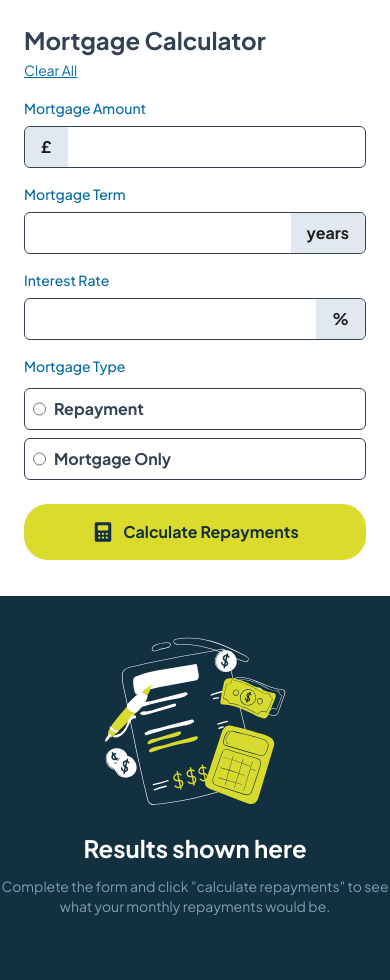
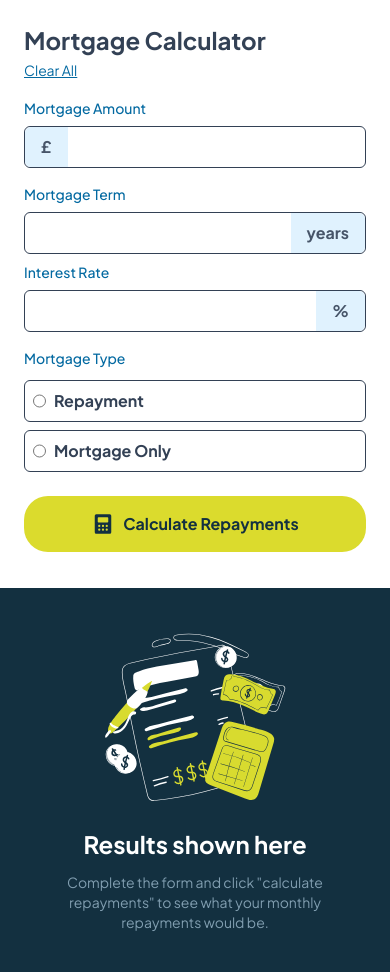
Before and after one commit to JonathanGun/frontend-mentor-mortgage-repayment-calculator, a Gatsby site: page / in a window 390 px wide. Built offline with nearby package versions, Linux system fonts and the light colour scheme; Gatsby itself is replaced by a stand-in of ours.

Commit message:
feat: draft, implement responsive design
Co-authored-by: Thatha26 <Thatha26@users.noreply.github.com>

```diff
--- a/src/pages/index.tsx
+++ b/src/pages/index.tsx
@@ -21,9 +21,12 @@ const IndexPage: React.FC<PageProps> = () => {
   return (
     <ThemeProvider theme={theme}>
       <CssBaseline />
-      <Box className="min-h-screen w-screen">
-        <Stack spacing={0}>
-          <Box className="bg-white p-6 space-y-4">
+      <Box className="min-h-screen w-screen bg-blue-50 flex justify-center items-center">
+        <Stack
+          spacing={0}
+          className="md:rounded-xl md:shadow-lg flex flex-col md:flex-row items-stretch justify-center h-max w-full md:w-[80%] bg-white"
+        >
+          <Box className="min-w-fit min-h-full max-w-4xl p-6 space-y-4 grow">
             <Box className="space-y-1">
               <Typography
                 variant="h5"
@@ -42,9 +45,9 @@ const IndexPage: React.FC<PageProps> = () => {
               >
                 Mortgage Amount
               </label>
-              <Box className="flex flex-row w-full h-full border border-slate-700 rounded-md">
-                <Box className="flex justify-center pl-4 p-2 rounded-l-md bg-slate-200">
-                  <span className="pr-2 font-bold">£</span>
+              <Box className="flex flex-border flex-row w-full h-full border border-slate-700 rounded-md">
+                <Box className="flex justify-center pl-4 p-2 rounded-l-md bg-sky-100">
+                  <span className="pr-2 font-bold text-slate-600">£</span>
                 </Box>
                 <Box className="flex flex-row grow justify-center rounded-r-md h-full w-full rounded-lg mt-2">
                   <input
@@ -56,14 +59,18 @@ const IndexPage: React.FC<PageProps> = () => {
                 </Box>
               </Box>
             </Box>
-            <Box>
+            <Stack
+              spacing={0}
+              className="flex flex-col md:flex-row space-y-2 md:space-y-0 space-x-0 md:space-x-2"
+            >
+              <Box className="grow">
                 <label
                   htmlFor="Mortgage Term"
                   className="block text-sm font-medium text-sky-700 mb-2"
                 >
                   Mortgage Term
                 </label>
-              <Box className="flex flex-row w-full h-full border border-slate-700 rounded-md">
+                <Box className="flex flex-row border w-full border-slate-700 rounded-md">
                   <Box className="flex flex-row grow justify-center rounded-r-md h-full w-full rounded-lg mt-2">
                     <input
                       id="Mortgage Term"
@@ -72,19 +79,19 @@ const IndexPage: React.FC<PageProps> = () => {
                       className="ms-3 grow h-full outline-0"
                     />
                   </Box>
-                <Box className="flex justify-center pl-4 p-2 rounded-r-md bg-slate-200">
-                  <span className="pr-2 font-bold">years</span>
+                  <Box className="flex justify-center pl-4 p-2 rounded-r-md bg-sky-100">
+                    <span className="pr-2 font-bold text-slate-600">years</span>
                   </Box>
                 </Box>
               </Box>
-            <Box>
+              <Box className="grow">
                 <label
                   htmlFor="Interest Rate"
                   className="block text-sm font-medium text-sky-700 mb-2"
                 >
                   Interest Rate
                 </label>
-              <Box className="flex flex-row w-full h-full border border-slate-700 rounded-md">
+                <Box className="flex flex-row w-full border border-slate-700 rounded-md">
                   <Box className="flex flex-row grow justify-center rounded-r-md h-full w-full rounded-lg mt-2">
                     <input
                       id="Interest Rate"
@@ -93,11 +100,12 @@ const IndexPage: React.FC<PageProps> = () => {
                       className="ms-3 grow h-full outline-0"
                     />
                   </Box>
-                <Box className="flex justify-center pl-4 p-2 rounded-r-md bg-slate-200">
-                  <span className="pr-2 font-bold">%</span>
+                  <Box className="flex justify-center pl-4 p-2 rounded-r-md bg-sky-100">
+                    <span className="pr-2 font-bold text-slate-600">%</span>
                   </Box>
                 </Box>
               </Box>
+            </Stack>
             <Box className="space-y-3">
               <label
                 htmlFor="Mortgage Type"
@@ -157,8 +165,8 @@ const IndexPage: React.FC<PageProps> = () => {
               </button>
             </Box>
           </Box>
-          <Box className="h-96 bg-secondary text-white">
-            <Box className="flex flex-row w-full items-center justify-center space-x-2 pt-9">
+          <Box className="min-h-96 md:min-h-full bg-secondary text-white md:rounded-r-xl md:rounded-bl-[100px] flex flex-col items-center justify-center px-8 grow">
+            <Box className="flex flex-row w-full items-center justify-center space-x-2">
               <img src={calculator_image} alt="calculator image" />
             </Box>
             <Typography
@@ -171,7 +179,8 @@ const IndexPage: React.FC<PageProps> = () => {
               variant="h5"
               className="text-sm text-center text-secondary-light pt-3"
             >
-              Complete the form and click "calculate repayments" to see what your monthly repayments would be.
+              Complete the form and click "calculate repayments" to see what
+              your monthly repayments would be.
             </Typography>
           </Box>
         </Stack>
```
Lines whose indentation alone changed are shown as unchanged.
